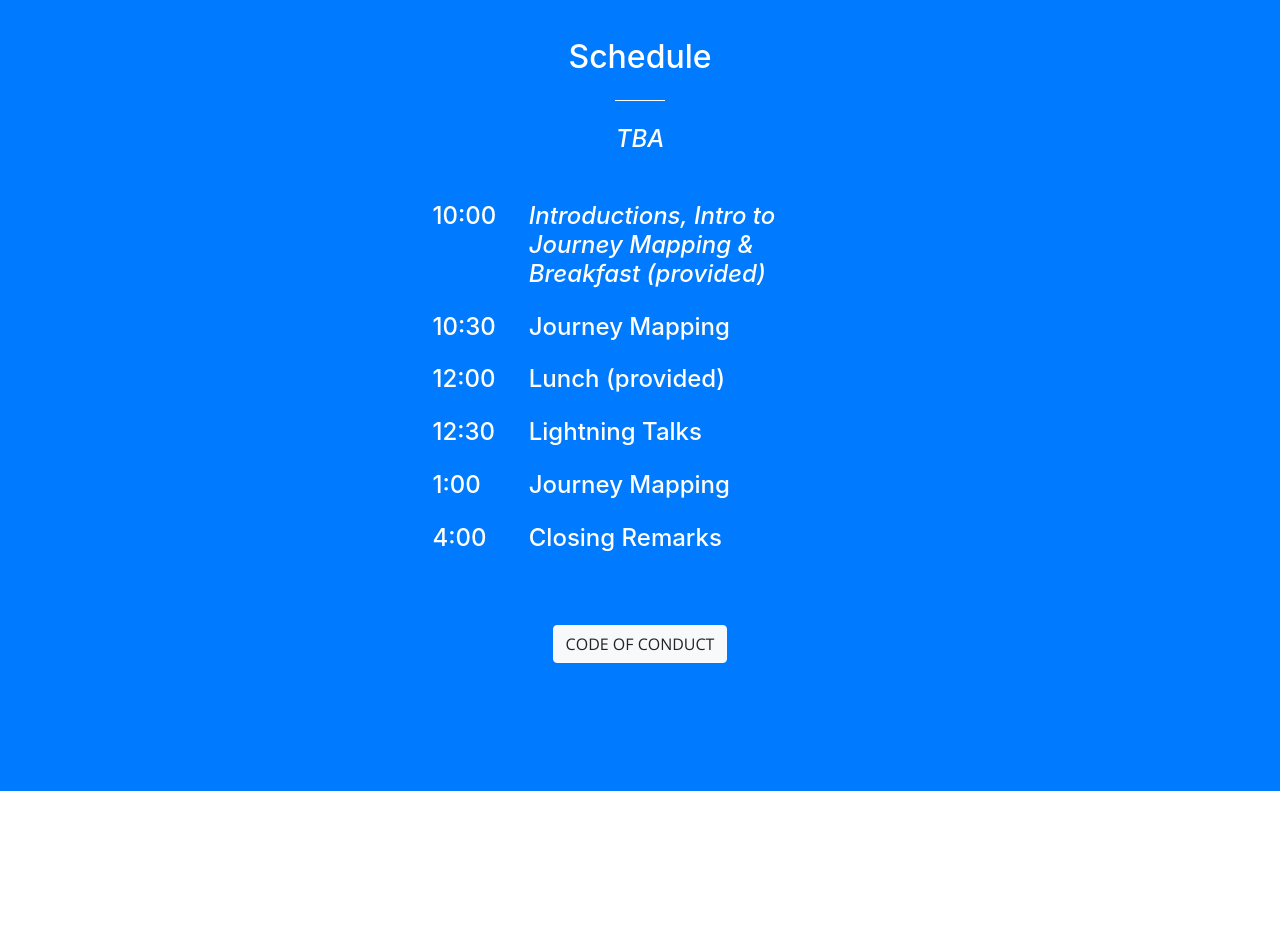
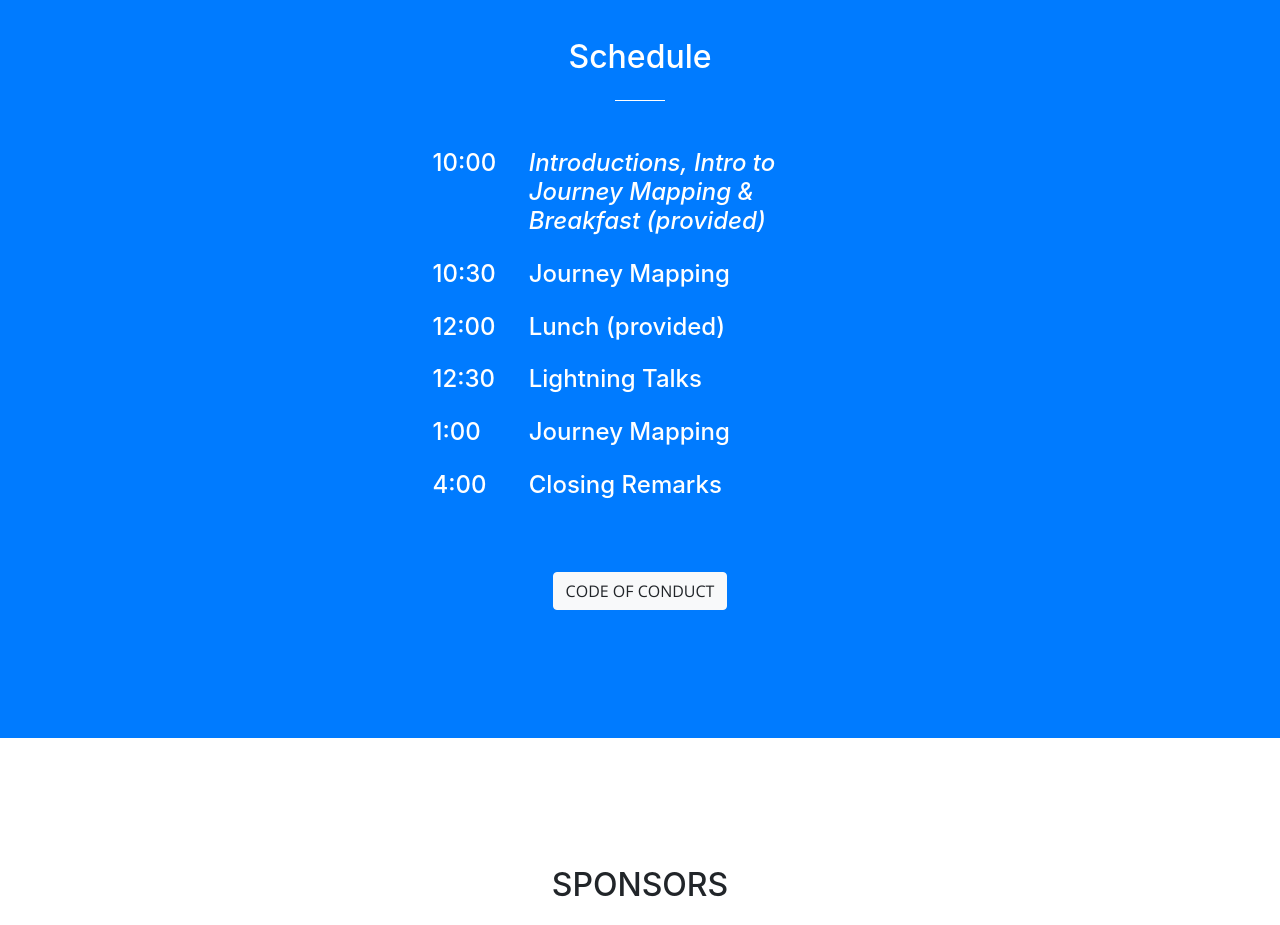
Before and after one commit to codefordenver/NDoCH-Website, a website with bundled scripts: page index.html in a window 1280 px wide. Shown: the part 2700-3625 px from the top of the page. Built offline with nearby package versions, Linux system fonts and the light colour scheme.

Commit message:
Remove schedule TBA
Forgot to remove the TBA text

```diff
--- a/index.html
+++ b/index.html
@@ -161,7 +161,6 @@
         <div class="col-lg-12 text-center">
           <h2 class="section-heading text-white">Schedule</h2>
           <hr class="light my-4">
-          <h4 class="text-white mb-4"><i>TBA</i></h4>
         </div>
         <div class="container">
             <div class="row">
```
